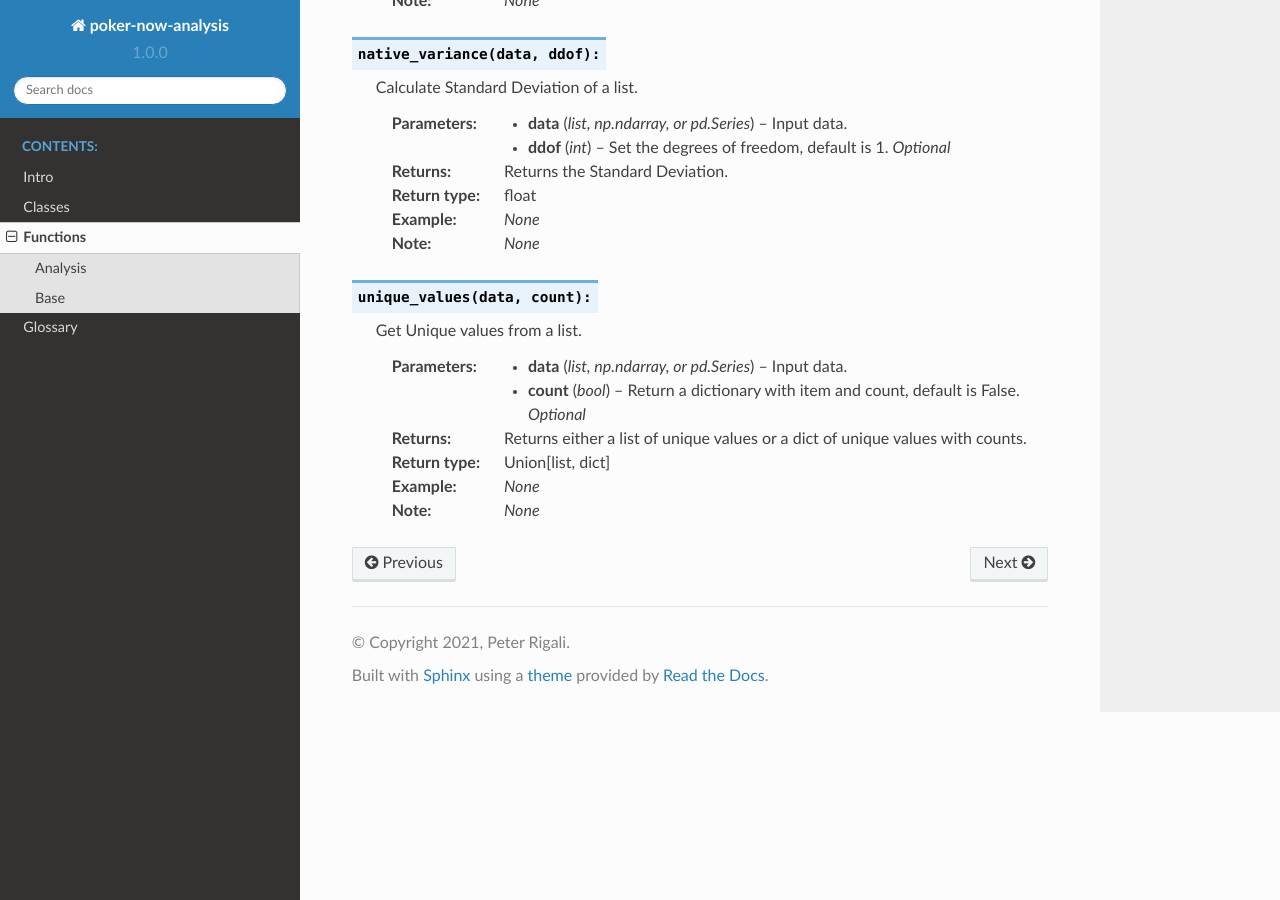
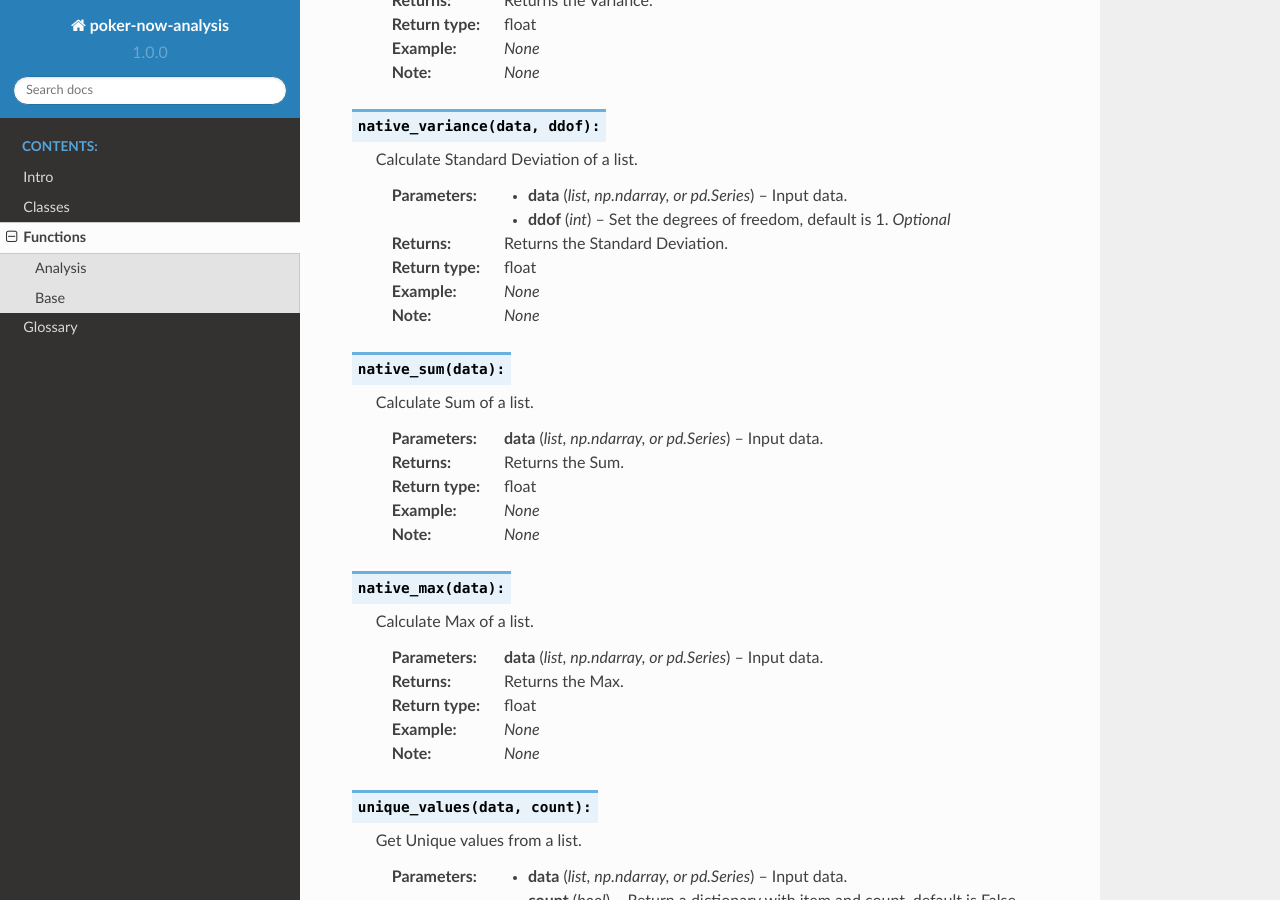
Before and after one commit to pjrigali/Poker-Now-Analysis, a Sphinx documentation site: the page built from docs/functions.rst, in a window 1280 px wide and 900 px high, scrolled down 5468 px. Built offline with Sphinx 7.4.7 and the Read the Docs theme 2.0.0, drawn with Linux system fonts in a browser that asks for light colours; some of the changed text lies outside the part shown.

Commit message:
Adds native max and sum

```diff
--- a/docs/functions.rst
+++ b/docs/functions.rst
@@ -13,6 +13,7 @@ This chapter documents the Functions used in this package.
 Analysis
 --------
 One off functions for various analysis.
+Almost all Analysis functions take either a Game or Player Class Object.
 
 .. :currentmodule:: analysis
 
@@ -128,6 +129,8 @@ One off functions for various analysis.
 Base
 ----
 One off functions for helping analysis.
+These are helper functions that were constructed to limit the reliance on other packages.
+Most take a list, np.ndarray, or pd.Series and return a list of floats or ints.
 
 .. :currentmodule:: base
 
@@ -256,8 +259,6 @@ One off functions for helping analysis.
     :note: If multiple values have the same count, will return the mean.
         Median is used if there is an odd number of same count values.
 
-
-
 .. function:: native_mean(data):
 
     Calculate Mean of a list.
@@ -268,8 +269,6 @@ One off functions for helping analysis.
     :rtype: float
     :example: *None*
     :note: *None*
-
-
 
 .. function:: native_std(data, ddof):
 
@@ -297,6 +296,28 @@ One off functions for helping analysis.
     :example: *None*
     :note: *None*
 
+.. function:: native_sum(data):
+
+    Calculate Sum of a list.
+
+    :param data: Input data.
+    :type data: list, np.ndarray, or pd.Series
+    :return: Returns the Sum.
+    :rtype: float
+    :example: *None*
+    :note: *None*
+
+.. function:: native_max(data):
+
+    Calculate Max of a list.
+
+    :param data: Input data.
+    :type data: list, np.ndarray, or pd.Series
+    :return: Returns the Max.
+    :rtype: float
+    :example: *None*
+    :note: *None*
+
 .. function:: unique_values(data, count):
 
     Get Unique values from a list.
```
